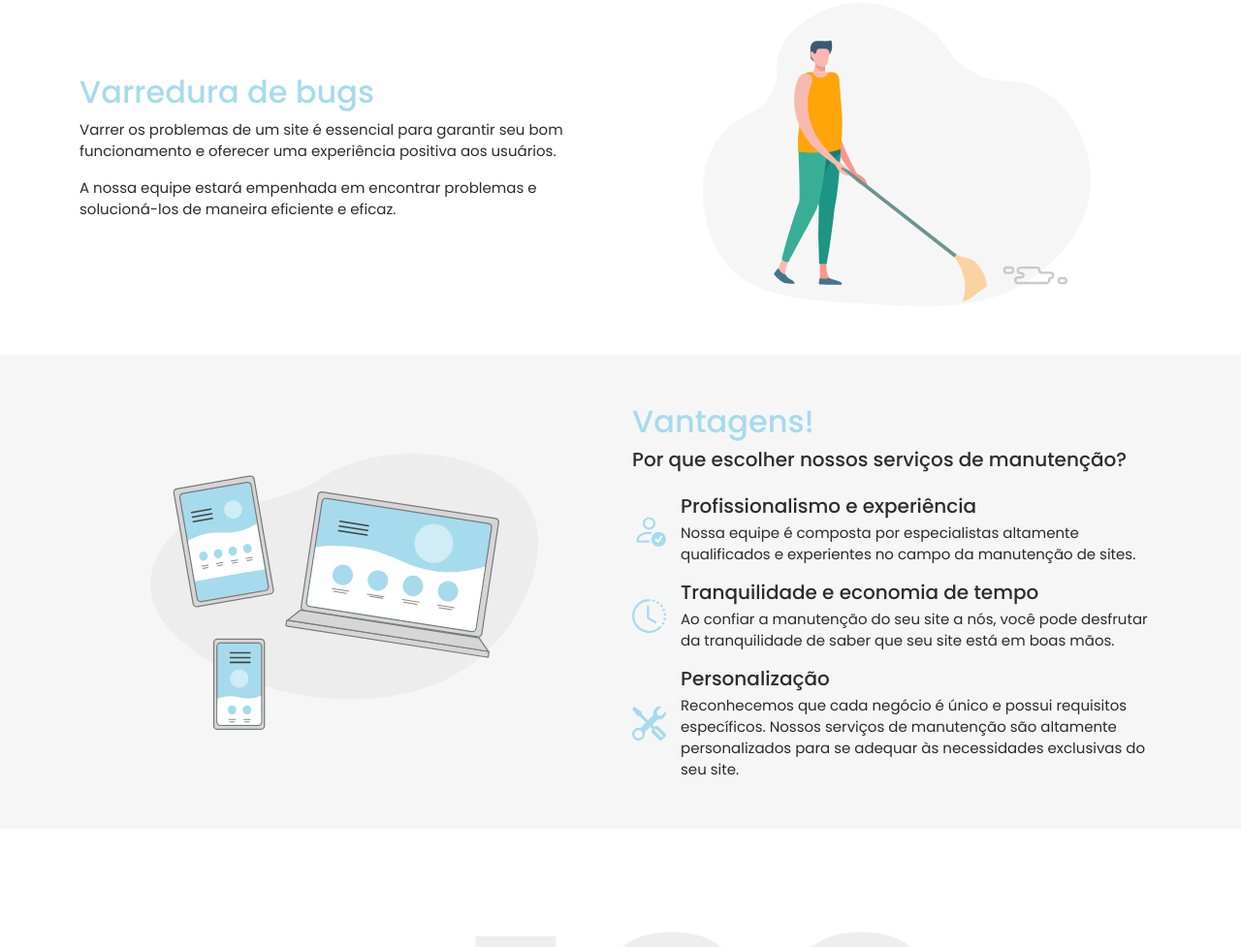
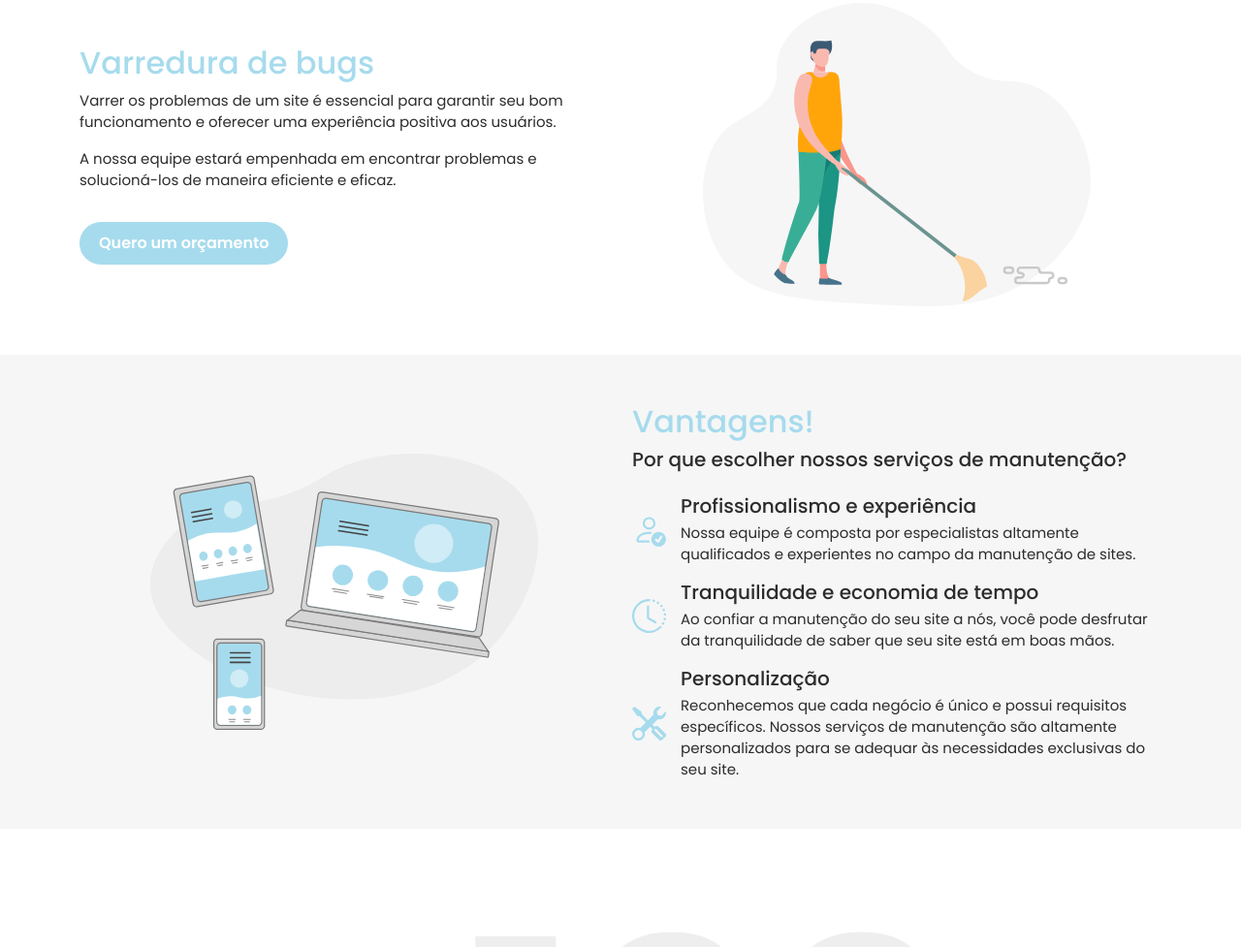
Before and after one commit to Vinicius064/enly, a plain HTML site: page index.html in a window 1280 px wide. Shown: the part 935-1912 px from the top of the page at 97% size. Drawn offline with nearby package versions, Linux system fonts and the light colour scheme.

Commit message:
Update index.html

```diff
--- a/index.html
+++ b/index.html
@@ -99,6 +99,7 @@
                             <h2>Varredura de bugs</h2>
                             <p>Varrer os problemas de um site é essencial para garantir seu bom funcionamento e oferecer uma experiência positiva aos usuários.</p>
                             <p>A nossa equipe estará empenhada em encontrar problemas e solucioná-los de maneira eficiente e eficaz.</p>
+                            <a target="_blank" href="https://wa.me/61995018841?text=Quero um orçamento" class="button mt-3">Quero um orçamento</a>
                         </div>
                         <div class="col-lg-6">
                             <img src="imgs/varredura.svg">
```
